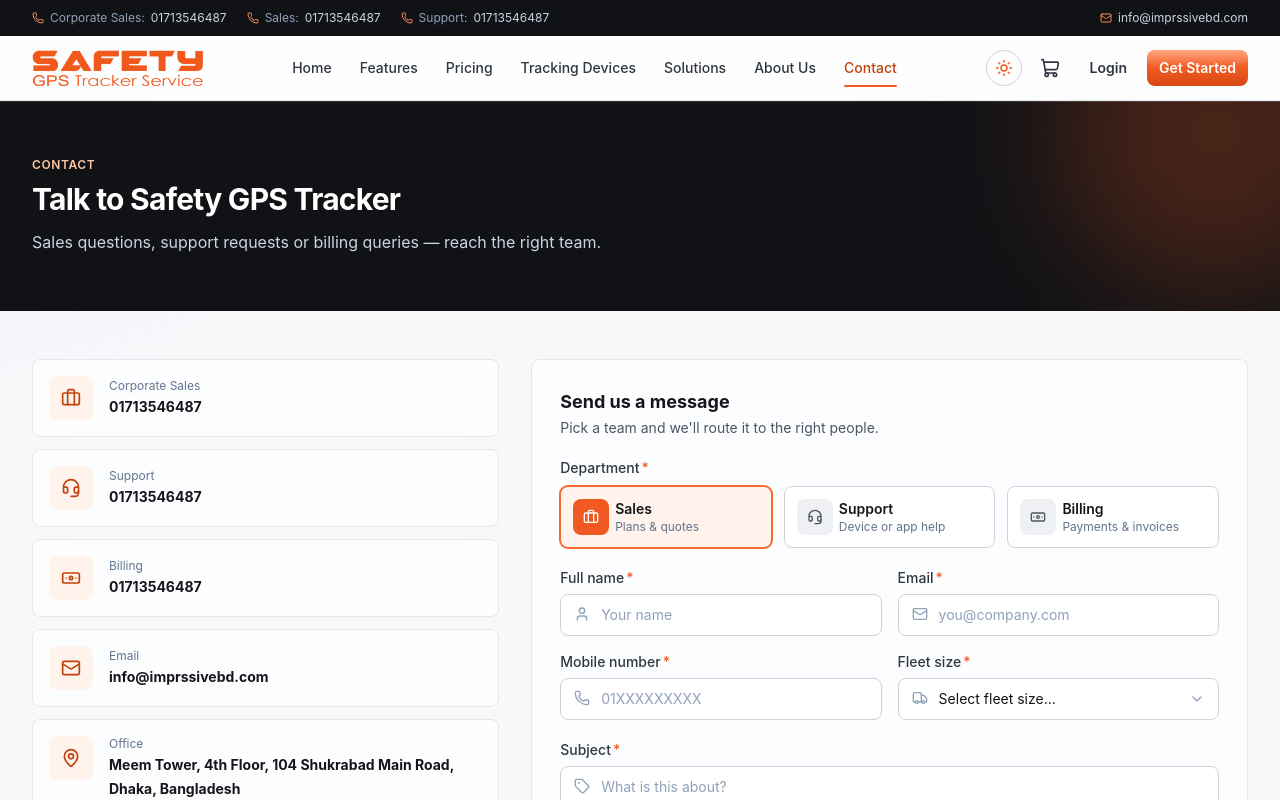
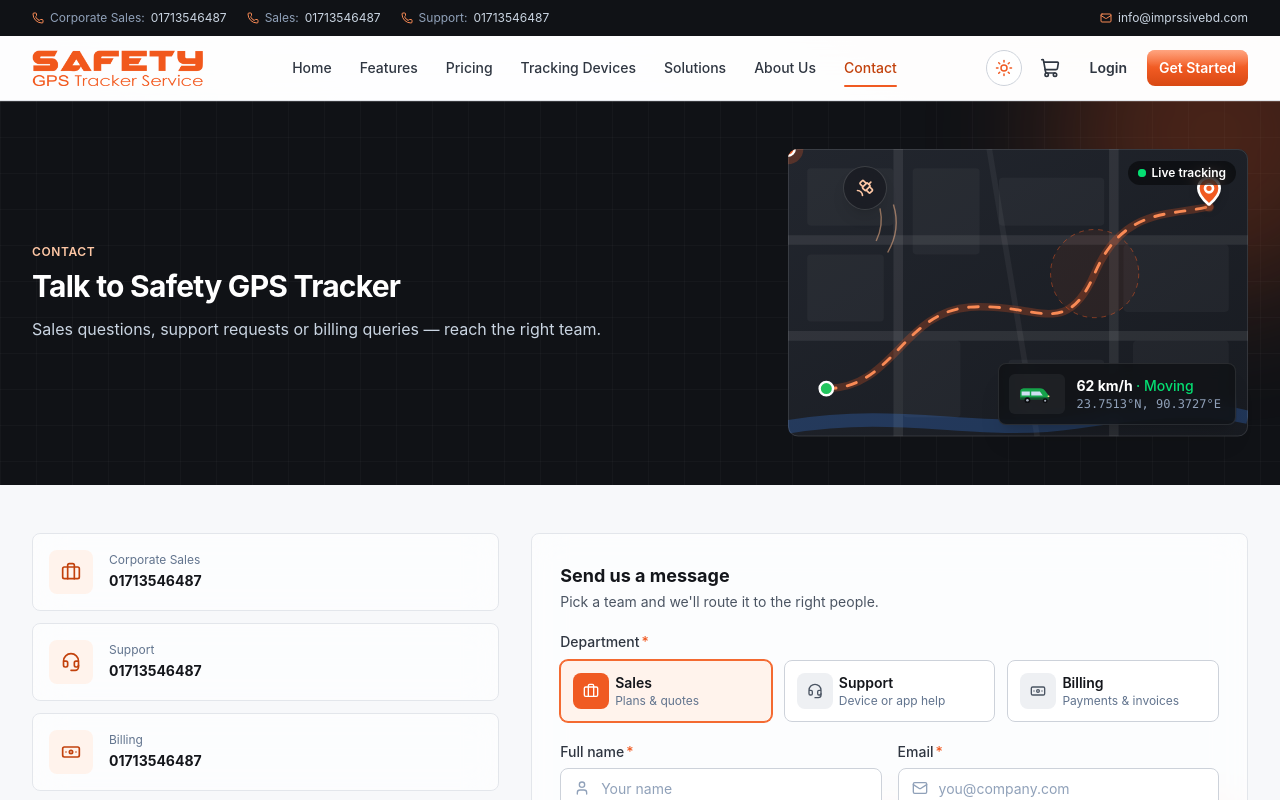
Before and after one commit to Apurbo-cse/Safety-GPS-Tracker, a Next.js app: page /contact in a window 1280 px wide. Shown: the top 800 px of the page. Built offline with nearby package versions, Linux system fonts and the light colour scheme.

Commit message:
feat: add GPS hero art component and integrate into page hero

```diff
--- /dev/null
+++ b/src/components/art/GpsHeroArt.tsx
@@ -0,0 +1,100 @@
+import { MapPin, Navigation, Satellite } from "lucide-react";
+import VehicleArt, { type VehicleKind } from "./VehicleArt";
+
+const KINDS: VehicleKind[] = ["car", "van", "truck", "bus", "bike", "cng", "pickup", "excavator", "ship"];
+const ROUTE = "M40 250 C 110 250, 120 170, 190 165 S 290 200, 320 130 S 400 70, 440 60";
+
+/** GPS-themed banner illustration: satellite uplink, city map, animated route and live tracking chips. */
+export default function GpsHeroArt({ art }: { art?: string }) {
+  const kind = KINDS.includes(art as VehicleKind) ? (art as VehicleKind) : undefined;
+
+  return (
+    <div className="relative aspect-[8/5] w-full" aria-hidden>
+      <svg viewBox="0 0 480 300" className="absolute inset-0 h-full w-full">
+        <defs>
+          <linearGradient id="gps-map" x1="0" y1="0" x2="1" y2="1">
+            <stop offset="0" stopColor="#22262e" />
+            <stop offset="1" stopColor="#181b21" />
+          </linearGradient>
+          <clipPath id="gps-clip"><rect x="0" y="0" width="480" height="300" rx="10" /></clipPath>
+        </defs>
+
+        <g clipPath="url(#gps-clip)">
+          <rect width="480" height="300" fill="url(#gps-map)" />
+          {/* City blocks */}
+          {[
+            [20, 20, 90, 60], [130, 20, 70, 90], [220, 30, 110, 50], [350, 100, 110, 70],
+            [20, 110, 80, 70], [230, 220, 100, 60], [360, 200, 100, 80], [120, 200, 60, 80],
+          ].map(([x, y, w, h], i) => (
+            <rect key={i} x={x} y={y} width={w} height={h} rx="4" fill="#fff" fillOpacity=".035" />
+          ))}
+          {/* Streets */}
+          <g stroke="#fff" strokeOpacity=".08" strokeWidth="10" fill="none">
+            <path d="M0 95 H480" /><path d="M0 195 H480" /><path d="M115 0 V300" /><path d="M340 0 V300" />
+          </g>
+          <path d="M210 0 L 260 300" stroke="#fff" strokeOpacity=".05" strokeWidth="6" />
+          {/* River */}
+          <path d="M0 290 C 120 270, 200 300, 300 285 S 440 270, 480 280" stroke="#3b82f6" strokeOpacity=".25" strokeWidth="14" fill="none" />
+
+          {/* Geofence */}
+          <circle cx="320" cy="130" r="46" fill="#f05a22" fillOpacity=".07" stroke="#f05a22" strokeOpacity=".5" strokeDasharray="5 5" />
+
+          {/* Route */}
+          <path d={ROUTE} stroke="#f05a22" strokeOpacity=".25" strokeWidth="8" fill="none" strokeLinecap="round" />
+          <path d={ROUTE} stroke="#f98a55" strokeWidth="3" fill="none" strokeLinecap="round" strokeDasharray="10 12" className="route-flow" />
+
+          {/* Start */}
+          <circle cx="40" cy="250" r="7" fill="#22c55e" stroke="#fff" strokeWidth="2.5" />
+
+          {/* Moving tracker */}
+          <g>
+            <circle r="16" fill="#f05a22" fillOpacity=".25" />
+            <circle r="7" fill="#f05a22" stroke="#fff" strokeWidth="2.5" />
+            <animateMotion dur="9s" repeatCount="indefinite" path={ROUTE} />
+          </g>
+
+          {/* Signal from satellite to tracker area */}
+          <g stroke="#fdba8c" strokeOpacity=".5" fill="none" strokeWidth="1.5">
+            <path d="M96 62 Q 100 80 92 96" /><path d="M110 58 Q 118 84 104 108" />
+          </g>
+        </g>
+        <rect x=".5" y=".5" width="479" height="299" rx="10" fill="none" stroke="#fff" strokeOpacity=".12" />
+      </svg>
+
+      {/* Destination pin */}
+      <span className="absolute left-[91.6%] top-[20%] -translate-x-1/2 -translate-y-full">
+        <span className="ring-pulse absolute left-1/2 top-full h-8 w-8 -translate-x-1/2 -translate-y-1/2 rounded-full bg-brand-500/40" />
+        <MapPin className="relative h-8 w-8 fill-brand-600 text-white drop-shadow-lg" />
+      </span>
+
+      {/* Satellite */}
+      <span className="absolute left-[12%] top-[6%] grid h-11 w-11 place-items-center rounded-full border border-white/15 bg-navy-900/80 text-brand-200 shadow-lg backdrop-blur">
+        <Satellite className="h-5 w-5" />
+      </span>
+
+      {/* Live chip */}
+      <span className="absolute right-3 top-3 flex items-center gap-1.5 rounded-full bg-black/50 px-2.5 py-1 text-xs font-semibold text-white backdrop-blur">
+        <span className="relative flex h-2 w-2">
+          <span className="animate-ping-slow absolute inset-0 rounded-full bg-green-400" />
+          <span className="relative h-2 w-2 rounded-full bg-green-400" />
+        </span>
+        Live tracking
+      </span>
+
+      {/* Telemetry card */}
+      <div className="absolute bottom-3 right-3 flex items-center gap-3 rounded-lg border border-white/10 bg-navy-950/85 p-2.5 pr-3.5 shadow-xl backdrop-blur">
+        {kind ? (
+          <span className="grid h-10 w-14 place-items-center rounded-md bg-white/5">
+            <VehicleArt kind={kind} className="h-auto w-12" />
+          </span>
+        ) : (
+          <span className="grid h-10 w-10 place-items-center rounded-md bg-brand-600 text-white"><Navigation className="h-4 w-4" /></span>
+        )}
+        <span className="leading-tight">
+          <span className="block text-sm font-bold text-white">62 km/h <span className="font-medium text-green-400">· Moving</span></span>
+          <span className="block font-mono text-xs text-slate-400">23.7513°N, 90.3727°E</span>
+        </span>
+      </div>
+    </div>
+  );
+}
--- a/src/components/common/PageHero.tsx
+++ b/src/components/common/PageHero.tsx
@@ -1,15 +1,22 @@
 import Container from "./Container";
+import GpsHeroArt from "@/components/art/GpsHeroArt";
 
-export default function PageHero({ eyebrow, title, description, children }: { eyebrow: string; title: string; description: string; children?: React.ReactNode; art?: string }) {
+export default function PageHero({ eyebrow, title, description, children, art }: { eyebrow: string; title: string; description: string; children?: React.ReactNode; art?: string }) {
   return (
     <section className="relative overflow-hidden bg-navy-950 text-white">
+      <div className="grid-bg absolute inset-0 opacity-60" aria-hidden />
       <div className="absolute -right-24 -top-32 h-80 w-80 rounded-full bg-brand-600/25 blur-3xl" aria-hidden />
       <div className="absolute inset-x-0 top-0 h-px bg-white/15" aria-hidden />
-      <Container className="relative py-12 sm:py-14">
-        <p className="mb-2 text-xs font-semibold uppercase tracking-wider text-brand-200">{eyebrow}</p>
-        <h1 className="max-w-3xl text-3xl font-bold tracking-tight">{title}</h1>
-        <p className="mt-3 max-w-2xl text-base leading-relaxed text-slate-300">{description}</p>
-        {children && <div className="mt-6 flex flex-wrap gap-3">{children}</div>}
+      <Container className="relative grid items-center gap-8 py-10 sm:py-12 md:grid-cols-[1fr_minmax(0,400px)] lg:grid-cols-[1fr_460px]">
+        <div>
+          <p className="mb-2 text-xs font-semibold uppercase tracking-wider text-brand-200">{eyebrow}</p>
+          <h1 className="max-w-3xl text-3xl font-bold tracking-tight">{title}</h1>
+          <p className="mt-3 max-w-2xl text-base leading-relaxed text-slate-300">{description}</p>
+          {children && <div className="mt-6 flex flex-wrap gap-3">{children}</div>}
+        </div>
+        <div className="hidden md:block">
+          <GpsHeroArt art={art} />
+        </div>
       </Container>
     </section>
   );
```
